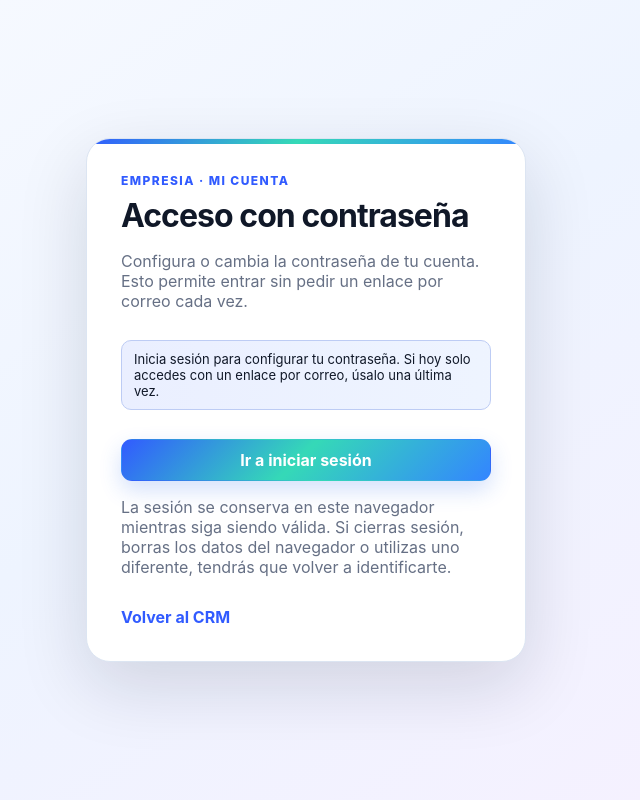
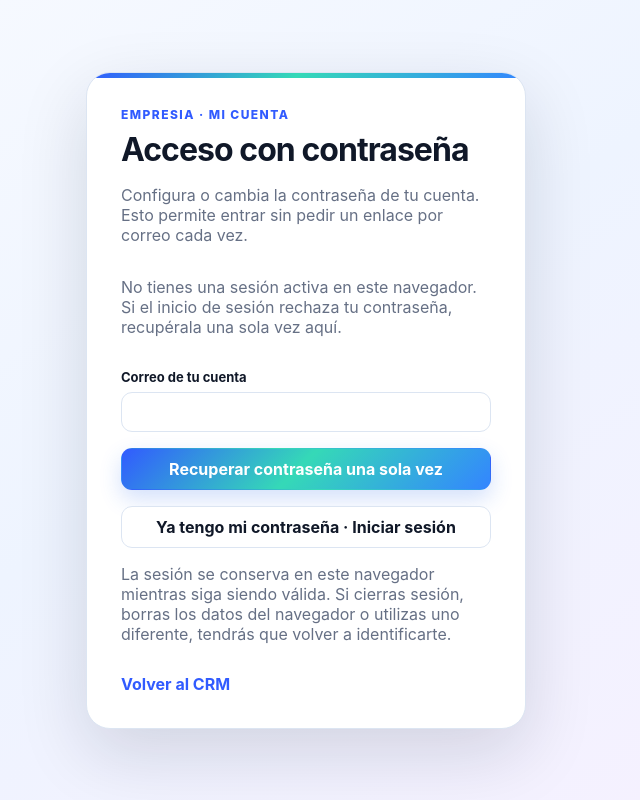
Before and after one commit to angelberiguete-pixel/crm, a Next.js app: page /cuenta/seguridad in a window 1280 px wide. Shown: the whole page, without its empty margins (334-974 px from the left). Built offline with nearby package versions, Linux system fonts and the light colour scheme.

Commit message:
fix(auth): offer one-time password recovery when account security has no session

```diff
--- a/app/cuenta/seguridad/page.tsx
+++ b/app/cuenta/seguridad/page.tsx
@@ -8,6 +8,8 @@ export default function AccountSecurityPage() {
   const [checking, setChecking] = useState(true);
   const [authenticated, setAuthenticated] = useState(false);
   const [email, setEmail] = useState("");
+  const [recoveryEmail, setRecoveryEmail] = useState("");
+  const [recoveryBusy, setRecoveryBusy] = useState(false);
   const [password, setPassword] = useState("");
   const [confirmation, setConfirmation] = useState("");
   const [busy, setBusy] = useState(false);
@@ -24,6 +26,29 @@ export default function AccountSecurityPage() {
     }).finally(() => { if (active) setChecking(false); });
     return () => { active = false; };
   }, []);
+
+  async function requestRecovery(event: FormEvent<HTMLFormElement>) {
+    event.preventDefault();
+    if (recoveryBusy) return;
+    const address = recoveryEmail.trim().toLowerCase();
+    if (!address) return setMessage("Introduce tu correo registrado.");
+    setRecoveryBusy(true);
+    setMessage("");
+    try {
+      const { error } = await supabase.auth.resetPasswordForEmail(address, {
+        redirectTo: new URL("/reset-password", window.location.origin).toString()
+      });
+      if (error) {
+        setMessage("No fue posible solicitar la recuperación. Comprueba el correo e inténtalo nuevamente.");
+        return;
+      }
+      setMessage("Si el correo está registrado, recibirás un enlace de recuperación. Ábrelo una sola vez para establecer tu contraseña permanente; después entra directamente con correo y contraseña.");
+    } catch {
+      setMessage("No pudimos enviar la recuperación. Revisa tu conexión e inténtalo nuevamente.");
+    } finally {
+      setRecoveryBusy(false);
+    }
+  }
 
   async function savePassword(event: FormEvent<HTMLFormElement>) {
     event.preventDefault();
@@ -64,8 +89,15 @@ export default function AccountSecurityPage() {
     <p className="muted">Configura o cambia la contraseña de tu cuenta. Esto permite entrar sin pedir un enlace por correo cada vez.</p>
     {checking ? <p role="status">Comprobando sesión…</p> : !authenticated
       ? <div className="stack gap-16">
-          <p className="notice" role="status">{message || "Inicia sesión para configurar tu contraseña. Si hoy solo accedes con un enlace por correo, úsalo una última vez."}</p>
-          <Link className="button primary" href="/login">Ir a iniciar sesión</Link>
+          <p className="muted">No tienes una sesión activa en este navegador. Si el inicio de sesión rechaza tu contraseña, recupérala una sola vez aquí.</p>
+          <form className="stack gap-16" onSubmit={requestRecovery}>
+            <label>Correo de tu cuenta
+              <input type="email" autoComplete="email" required value={recoveryEmail} onChange={event => setRecoveryEmail(event.target.value)} disabled={recoveryBusy}/>
+            </label>
+            <button className="button primary" type="submit" disabled={recoveryBusy}>{recoveryBusy ? "Enviando…" : "Recuperar contraseña una sola vez"}</button>
+          </form>
+          {message && <p className="notice" role="status">{message}</p>}
+          <Link className="button" href="/login">Ya tengo mi contraseña · Iniciar sesión</Link>
         </div>
       : <form className="stack gap-16" onSubmit={savePassword}>
           <p className="muted">Cuenta: <strong>{email}</strong></p>
```
